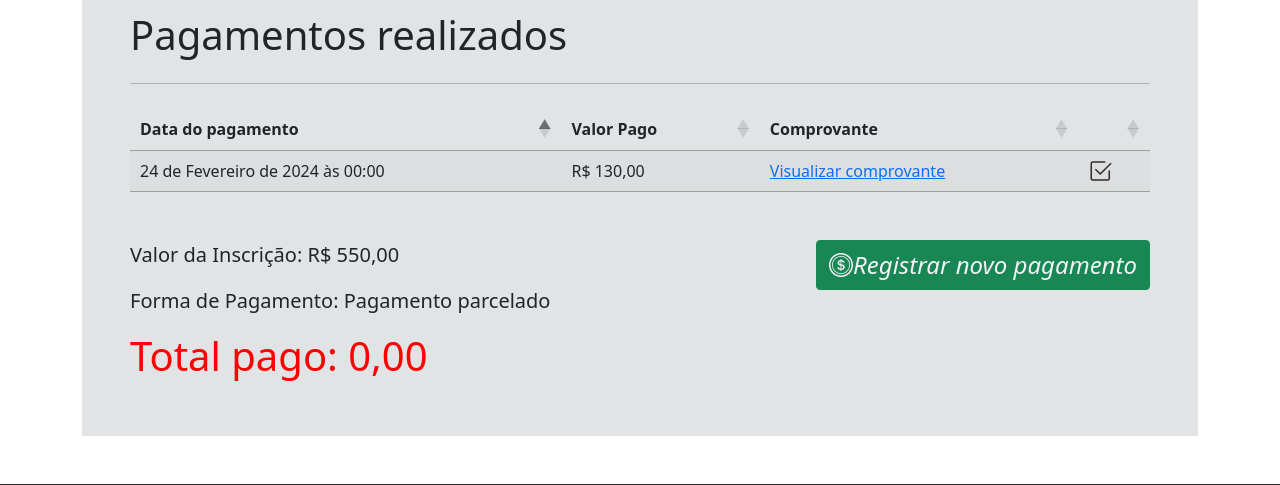
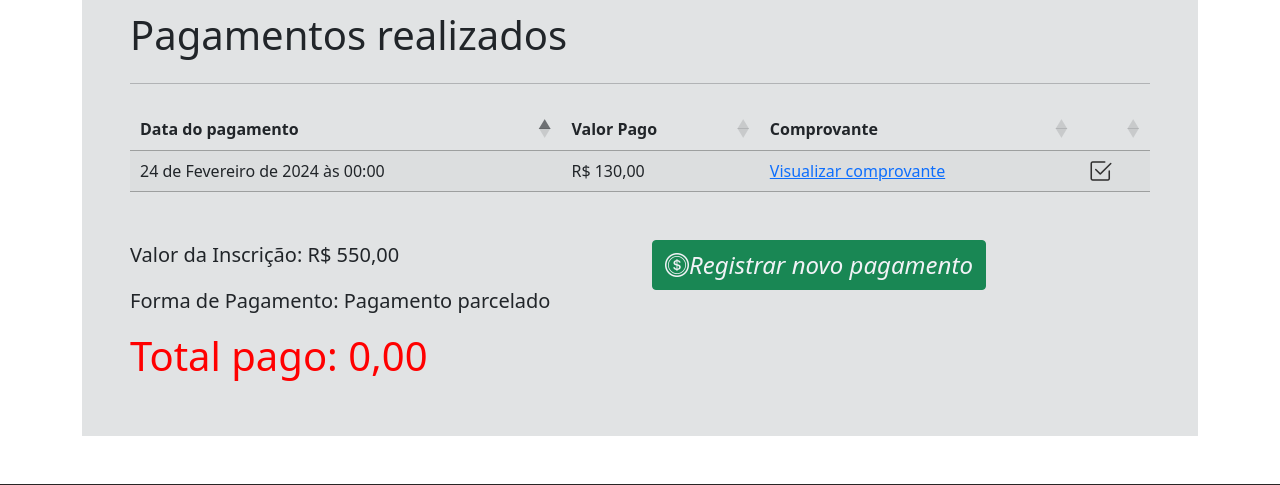
Before and after one commit to richard7santos/retiroFamilia, a Django app: page /inscricao/detalhe/8 in a window 1280 px wide. Shown: the part 865-1350 px from the top of the page. Run offline with Django 5.2, Linux system fonts and the light colour scheme; a user stored in the database is signed in; data comes from the database, SQL or seed files in the repository; both versions use the stored data as it was after the commit; some libraries are stand-ins or nearby versions.

Commit message:
ajuste botão

```diff
--- a/subscription/templates/inscricoes_details.html
+++ b/subscription/templates/inscricoes_details.html
@@ -97,8 +97,8 @@
                 {% endfor %}
             </tbody>
         </table>
-        <div class="mt-5 d-flex justify-content-between">
-            <div>
+        <div class=" row mt-5 d-flex justify-content-between">
+            <div class="col-sm-6">
                 <p class="lead"><b>Valor da Inscrição: </b>R$ {{inscricao.valor_inscricao }} </p>
                 <p class="lead"><b>Forma de Pagamento: </b> {{inscricao.status }} </p>
                 {% if total_pago >= inscricao.valor_inscricao %}
@@ -107,7 +107,7 @@
                 <h1 class="display-6 a_pagar"> Total pago: {{inscricao.total_pago }}</h1>
                 {% endif %}
             </div>
-            <div>
+            <div class="col-sm-6">
                 <a href="{% url 'incricoes_pagar' inscricao.id %}" class="btn btn-success"><i class="bi bi-coin"
                         style="font-size: 1.5rem; color: #f1f2f6;">Registrar novo pagamento</i></a>
             </div>
@@ -117,8 +117,9 @@
         <h3 class="display-6 a_pagar">Nenhum pagamento registrado</h3>
         <hr class="my-4">
 
-        <div class="mt-5 d-flex justify-content-between">
-            <div>
+        <div class="row mt-5 d-flex justify-content-between">
+            <div class="col-sm-6">
+
                 <p class="lead"><b>Valor da Inscrição: </b>R$ {{inscricao.valor_inscricao }} </p>
                 <p class="lead"><b>Forma de Pagamento: </b> {{inscricao.status }} </p>
                 {% if total_pago > 0 %}
@@ -128,8 +129,9 @@
                 <h1 class="display-6 a_pagar"> Total pago: {{inscricao.total_pago }}</h1>
                 {% endif %}
                 {% endif %}
+
             </div>
-            <div>
+            <div class="col-sm-6">
                 <a href="{% url 'incricoes_pagar' inscricao.id %}" class="btn btn-success"><i class="bi bi-coin"
                         style="font-size: 1.5rem; color: #f1f2f6;">Registrar primeiro pagamento</i></a>
             </div>
```
Also changed, not shown: db.sqlite3.
